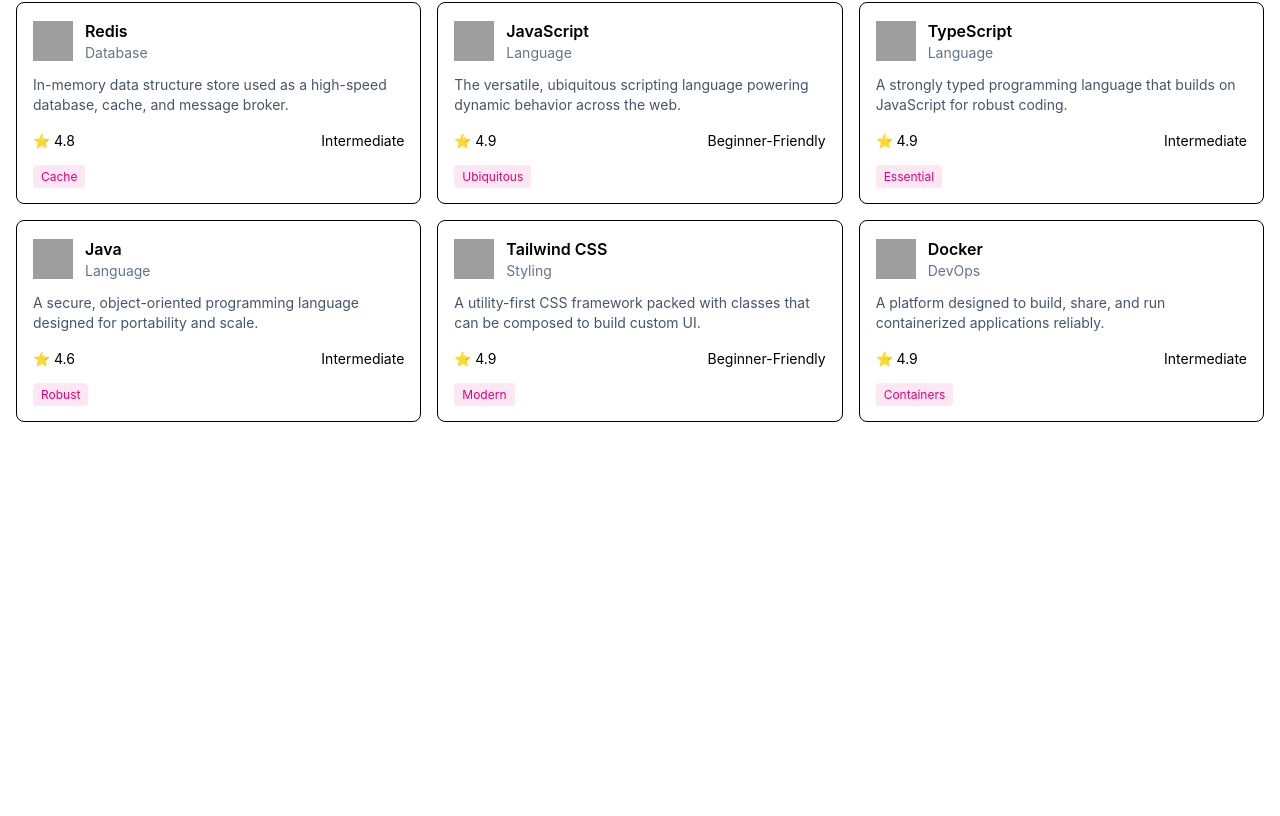
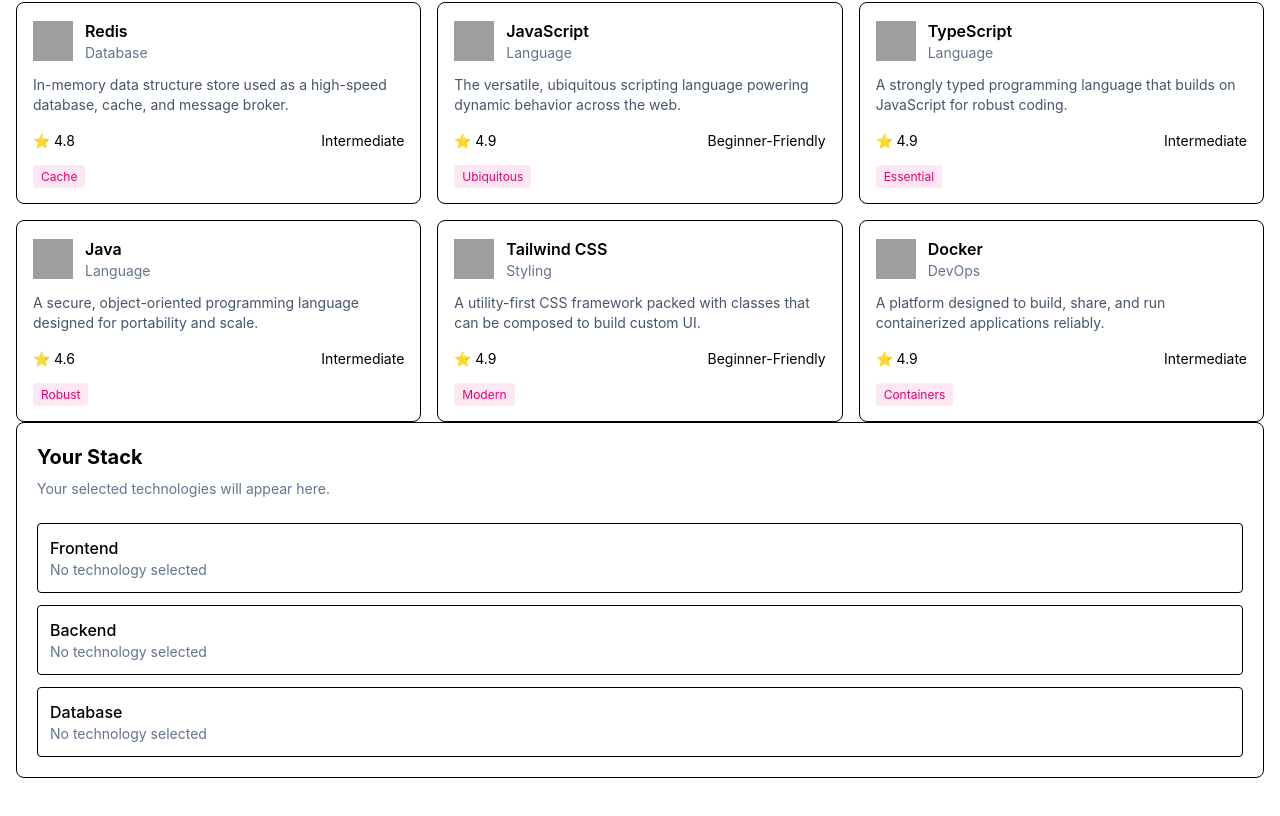
Before and after one commit to rrezwan7/b14a5, a React (Vite) app: page / in a window 1280 px wide. Shown: the part 1083-1899 px from the top of the page. Before the commit the page ends 1553 px from the top, so only its background shows below. Built offline with nearby package versions, Linux system fonts and the light colour scheme; grey boxes are pictures that could not be loaded.

Commit message:
Stack Sidebar added

```diff
--- a/src/App.tsx
+++ b/src/App.tsx
@@ -3,7 +3,7 @@
 import Navbar from './components/Navbar';
 import Hero from './components/Hero';
 import TechnologyList from './components/TechnologyList';
-
+import StackSidebar from './components/StackSidebar';
 function App() {
   const [technologies, setTechnologies] = useState<Technology[]>([]);
   const [loading, setLoading] = useState(true);
@@ -36,6 +36,7 @@
         ) : (
           <TechnologyList technologies={technologies} />
         )}
+        <StackSidebar />
       </section>
     </>
   );
--- /dev/null
+++ b/src/components/StackSidebar.tsx
@@ -0,0 +1,38 @@
+const StackSidebar = () => {
+    return (
+        <aside className="border rounded-lg p-5 bg-white">
+            <h2 className="text-xl font-bold">
+                Your Stack
+            </h2>
+
+            <p className="text-sm text-slate-500 mt-2">
+                Your selected technologies will appear here.
+            </p>
+
+            <div className="mt-6 space-y-3">
+                <div className="border rounded p-3">
+                    <p className="font-medium">Frontend</p>
+                    <p className="text-sm text-slate-500">
+                        No technology selected
+                    </p>
+                </div>
+
+                <div className="border rounded p-3">
+                    <p className="font-medium">Backend</p>
+                    <p className="text-sm text-slate-500">
+                        No technology selected
+                    </p>
+                </div>
+
+                <div className="border rounded p-3">
+                    <p className="font-medium">Database</p>
+                    <p className="text-sm text-slate-500">
+                        No technology selected
+                    </p>
+                </div>
+            </div>
+        </aside>
+    );
+};
+
+export default StackSidebar;
```
